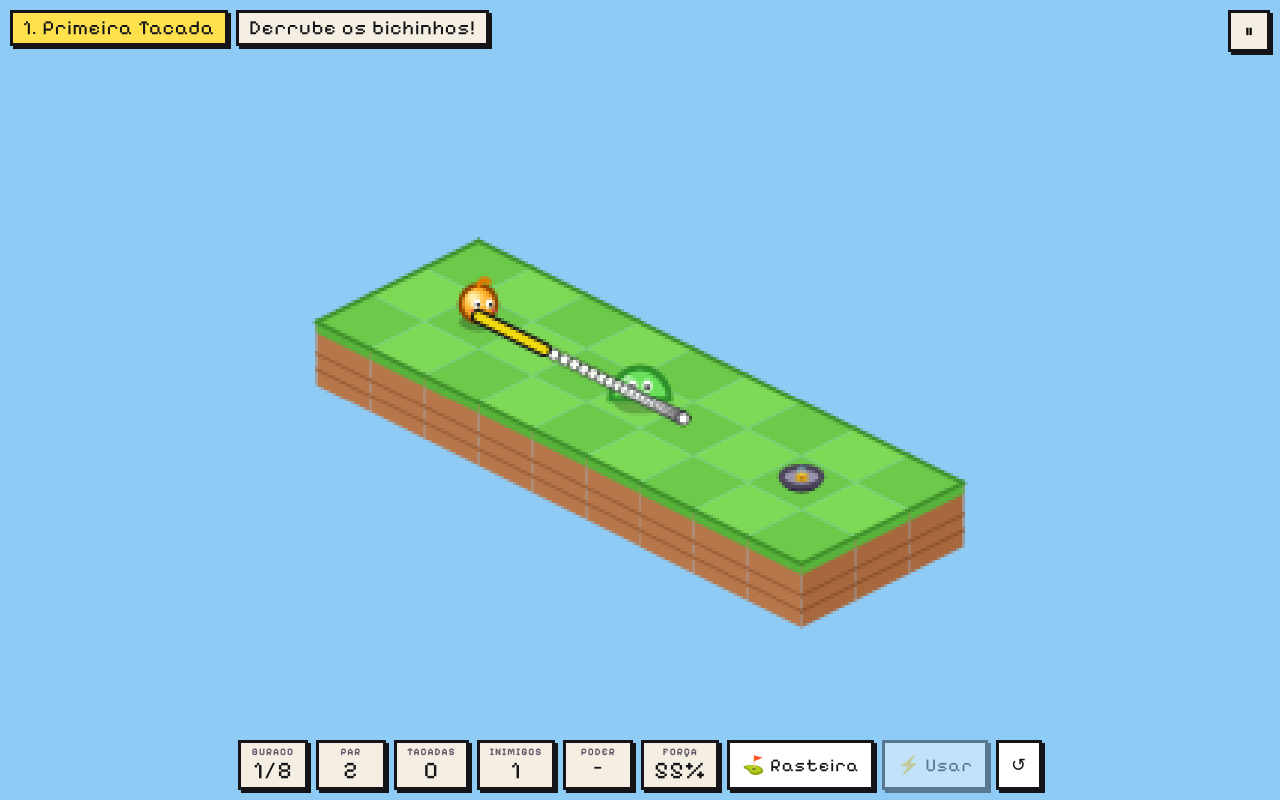
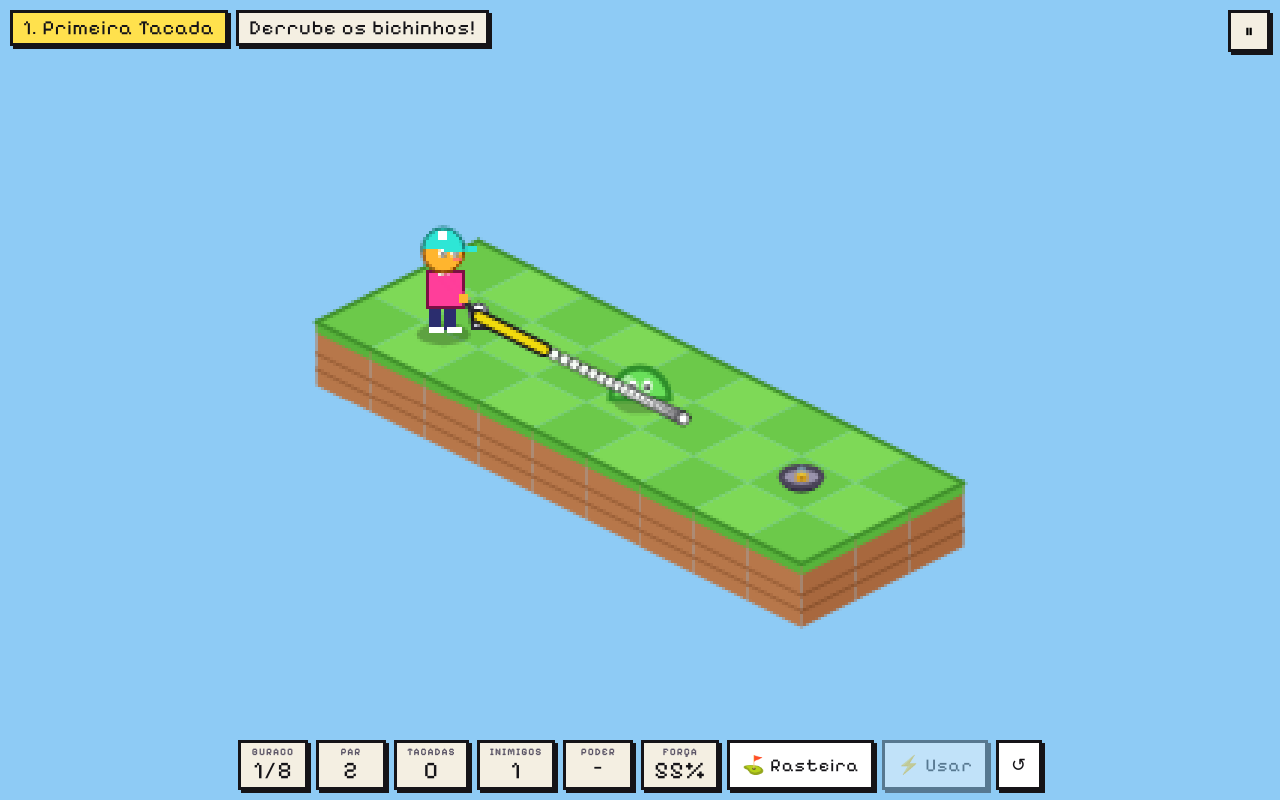
Before and after one commit to mecman-22/Fliperama, a plain HTML site: page games/golfe-nuvens/index.html in a window 1280 px wide. Both pictures are taken after a click on the button "▶ Jogar a rodada". Drawn offline with Linux system fonts and the light colour scheme.

Commit message:
Golfe nas Nuvens: o Pipo vira golfista e dá a tacada numa bola de golfe
Co-Authored-By: Claude Opus 5.5 <noreply@anthropic.com>

```diff
--- a/games.js
+++ b/games.js
@@ -22,7 +22,7 @@ window.GAMES = [
   {
     id: "golfe-nuvens",
     title: "Golfe nas Nuvens",
-    description: "Minigolfe com quebra-cabeça em ilhas flutuantes: o Pipo é a bola! Derrube os bichinhos para abrir o buraco, use ricochetes, setas, portais, tacadas por cima e poderes.",
+    description: "Minigolfe com quebra-cabeça em ilhas flutuantes, em pixel art: ajude o golfista Pipo a acertar os bichinhos para abrir o buraco, com ricochetes, setas, portais, tacadas por cima e poderes.",
     tags: ["Golfe", "Puzzle"],
     moods: ["pensar", "relaxar", "rapido"],
     controls: "Arraste para trás e solte (estilingue). Teclado: setas miram e dão força, Espaço taca, L troca o tipo de tacada",
--- a/games/golfe-nuvens/index.html
+++ b/games/golfe-nuvens/index.html
@@ -96,7 +96,7 @@
 <div class="screen" id="menu">
   <div class="panel">
     <h1>Golfe nas Nuvens</h1>
-    <p class="sub">O Pipo é a bola! Derrube todos os bichinhos da pista para abrir o buraco e termine com o menor número de tacadas.</p>
+    <p class="sub">Ajude o Pipo, o golfista das nuvens! Acerte a bola nos bichinhos da pista para abrir o buraco e termine com o menor número de tacadas.</p>
     <div class="stats" id="m-stats"></div>
     <div class="btns">
       <button class="b pink" id="play">▶ Jogar a rodada</button>
@@ -110,11 +110,11 @@
   <div class="panel">
     <h2>Como jogar</h2>
     <ul class="how">
-      <li><b>Mirar e tacar:</b> arraste o dedo ou o mouse <b>para trás</b> do Pipo, como um estilingue, e solte. Quanto mais longe, mais forte. No teclado: ← → miram, ↑ ↓ mudam a força e Espaço taca.</li>
+      <li><b>Mirar e tacar:</b> arraste o dedo ou o mouse <b>para trás</b> da bola, como um estilingue, e solte: o Pipo dá a tacada. Quanto mais longe, mais forte. No teclado: ← → miram, ↑ ↓ mudam a força e Espaço taca.</li>
       <li><b>Pontinhos brancos</b> mostram o caminho até a primeira batida.</li>
       <li><b>⛳ Rasteira / ☁️ Por cima:</b> a tacada por cima pula água e blocos.</li>
       <li><b>O buraco abre</b> só depois que todos os bichinhos forem derrubados.</li>
-      <li><b>Poderes:</b> a <b>Molinha</b> (rosa) dá o <b>Pulo</b> e o <b>Pedrisco</b> (cinza) dá o <b>Freio</b>. Use com Espaço ou ⚡ enquanto o Pipo rola.</li>
+      <li><b>Poderes:</b> a <b>Molinha</b> (rosa) dá o <b>Pulo</b> e o <b>Pedrisco</b> (cinza) dá o <b>Freio</b>. Use com Espaço ou ⚡ enquanto a bola rola.</li>
       <li><b>Pista:</b> areia freia, gelo escorrega, setas empurram, cogumelos quicam e portais teletransportam. Cair na água custa 1 tacada.</li>
     </ul>
     <div class="btns"><button class="b" data-back>← Voltar</button></div>
@@ -318,7 +318,7 @@ function startHole(idx) {
   H = loadHole(idx);
   B = { x: H.tee.x, y: H.tee.y, z: 0, vx: 0, vy: 0, vz: 0 };
   lob = false; warpLock = false; parts.length = 0;
-  aimDefault(); layout(); state = 'aim'; show(null); hud();
+  aimDefault(); placeGolfer(false); layout(); state = 'aim'; show(null); hud();
   $('t-name').textContent = `${idx + 1}. ${H.L.name}`;
   $('t-hint').textContent = H.enemies.length ? 'Derrube os bichinhos!' : 'Para o buraco!';
 }
@@ -326,13 +326,33 @@ function aimDefault() {
   const tgt = H.enemies.find(e => e.alive) || H.hole;
   aim.ang = Math.atan2(tgt.y - B.y, tgt.x - B.x); aim.pow = .55;
 }
+// ---------- Golfista (o Pipo) ----------
+// Fica ao lado da bola, de frente para ela; a tacada sai na linha da mira.
+const GF = { x: 0, y: 0, z: 0, swingT: -1, pow: .5, ang: 0 };
+const IMPACT = .34;
+function golferSpot(ang) {
+  const c = Math.cos(ang), s = Math.sin(ang), fb = floorH(at(B.x, B.y));
+  const ok = p => { const t = at(p.x, p.y); return t !== '.' && t !== 'a' && floorH(t) === fb; };
+  const a = { x: B.x - s * .55 - c * .1, y: B.y + c * .55 - s * .1 }, b = { x: B.x + s * .55 - c * .1, y: B.y - c * .55 - s * .1 };
+  const p = ok(a) || !ok(b) ? a : b;
+  return { x: p.x, y: p.y, z: fb };
+}
+function placeGolfer(poof) {
+  Object.assign(GF, golferSpot(aim.ang), { swingT: -1, ang: aim.ang, bx: B.x, by: B.y });
+  if (poof) burst(GF.x, GF.y, .2, '#ffffff', 8, 1.5);
+}
 function shoot() {
   if (state !== 'aim' || aim.pow < .04) return;
-  const v = aim.pow * VMAX, c = Math.cos(aim.ang), s = Math.sin(aim.ang);
+  Object.assign(GF, golferSpot(aim.ang), { swingT: 0, pow: aim.pow, ang: aim.ang, lob, bx: B.x, by: B.y });
+  state = 'swing';
+}
+function launch() {
+  const v = GF.pow * VMAX, c = Math.cos(GF.ang), s = Math.sin(GF.ang);
   H.from = { x: B.x, y: B.y, z: B.z };
-  if (lob) { B.vx = c * v * .8; B.vy = s * v * .8; B.vz = 4 + v * .5; B.z += .01; }
+  if (GF.lob) { B.vx = c * v * .8; B.vy = s * v * .8; B.vz = 4 + v * .5; B.z += .01; }
   else { B.vx = c * v; B.vy = s * v; B.vz = 0; }
-  H.shots++; state = 'roll'; beep(300 + v * 40, .08, 'triangle', .07, 180); hud();
+  H.shots++; state = 'roll'; beep(900, .05, 'square', .07, 500); beep(300 + v * 40, .08, 'triangle', .06, 180);
+  burst(B.x, B.y, .1, '#ffffff', 5, 1.5); hud();
 }
 function usePower() {
   if (state !== 'roll' || !H.power) return;
@@ -350,7 +370,9 @@ function update(dt) {
   }
   for (const p of parts) { p.x += p.vx * dt; p.y += p.vy * dt; p.z += p.vz * dt; p.vz -= 9 * dt; p.life -= dt; }
   for (let i = parts.length - 1; i >= 0; i--) if (parts[i].life <= 0) parts.splice(i, 1);
-  if (state === 'sunk') { sinkT += dt; if (sinkT > .7) holeDone(true); return; }
+  if (GF.swingT >= 0) GF.swingT += dt;
+  if (state === 'swing') { if (GF.swingT >= IMPACT) launch(); return; }
+  if (state === 'sunk') { sinkT += dt; if (sinkT > .9) holeDone(true); return; }
   if (state !== 'roll') return;
   const N = 5;
   for (let k = 0; k < N; k++) {
@@ -400,7 +422,7 @@ function knock(e) {
 function stopBall() {
   B.vx = B.vy = B.vz = 0; state = 'aim';
   if (H.shots >= 12) { holeDone(false); return; }
-  aimDefault(); hud();
+  aimDefault(); placeGolfer(true); hud();
 }
 
 // ---------- Pontuação ----------
@@ -701,24 +723,76 @@ function drawFlag() {
 function drawBall() {
   const fh = floorH(at(B.x, B.y));
   const shrink = state === 'sunk' ? Math.max(0, 1 - sinkT / .5) : 1;
-  const [sx, sy] = iso(B.x, B.y, fh), r = TW * .17 * shrink;
-  ctx.fillStyle = 'rgba(0,0,0,.25)'; ctx.beginPath(); ctx.ellipse(sx, sy, r * 1.05 / (1 + (B.z - fh) * .6), r * .5 / (1 + (B.z - fh) * .6), 0, 0, 7); ctx.fill();
+  const [sx, sy] = iso(B.x, B.y, fh), r = Math.max(2.5, TW * .085) * shrink;
+  const lift = 1 + (B.z - fh) * .6;
+  ctx.fillStyle = 'rgba(0,0,0,.28)'; ctx.beginPath(); ctx.ellipse(sx, sy, r * 1.1 / lift, r * .5 / lift, 0, 0, 7); ctx.fill();
   if (shrink <= 0) return;
-  const [x, y] = iso(B.x, B.y, B.z);
-  const sp = Math.hypot(B.vx, B.vy);
-  const vx = state === 'aim' ? Math.cos(aim.ang) : sp ? B.vx / sp : 0, vy = state === 'aim' ? Math.sin(aim.ang) : sp ? B.vy / sp : 0;
-  const lx = (vx - vy), ly = (vx + vy) * .5;            // direção do olhar na tela
-  const cy = y - r;
-  const g = ctx.createRadialGradient(x - r * .35, cy - r * .4, r * .1, x, cy, r * 1.1);
-  g.addColorStop(0, '#fff3b0'); g.addColorStop(.5, '#ffb52e'); g.addColorStop(1, '#e07a00');
-  ctx.fillStyle = g; ctx.beginPath(); ctx.arc(x, cy, r, 0, 7); ctx.fill();
-  ctx.strokeStyle = '#8a4300'; ctx.lineWidth = Math.max(1.5, r * .1); ctx.stroke();
-  // topetinho
-  ctx.strokeStyle = '#e07a00'; ctx.lineWidth = Math.max(2, r * .16); ctx.lineCap = 'round';
-  ctx.beginPath(); ctx.moveTo(x, cy - r); ctx.quadraticCurveTo(x + r * .3, cy - r * 1.5, x + r * .55, cy - r * 1.2); ctx.stroke();
-  const ex = clamp(lx, -1, 1) * r * .25, ey = clamp(ly, -1, 1) * r * .2;
-  eyes(x + ex, cy - r * .1 + ey, r * 1.1, clamp(lx, -1, 1), clamp(ly, -1, 1));
-  ctx.fillStyle = 'rgba(255,90,140,.55)'; for (const d of [-1, 1]) { ctx.beginPath(); ctx.ellipse(x + ex + d * r * .62, cy + r * .28 + ey, r * .16, r * .09, 0, 0, 7); ctx.fill(); }
+  const [x, y] = iso(B.x, B.y, B.z), cy = y - r;
+  ctx.fillStyle = '#f7f7fb'; ctx.beginPath(); ctx.arc(x, cy, r, 0, 7); ctx.fill();
+  ctx.fillStyle = '#c9cbd8'; ctx.beginPath(); ctx.arc(x + r * .25, cy + r * .25, r * .7, 0, 7); ctx.fill();
+  ctx.fillStyle = '#ffffff'; ctx.beginPath(); ctx.arc(x - r * .2, cy - r * .2, r * .6, 0, 7); ctx.fill();
+  ctx.fillStyle = '#b5b8c8'; for (const [dx, dy] of [[.35, -.1], [-.1, .4], [.3, .45]]) ctx.fillRect(Math.round(x + dx * r), Math.round(cy + dy * r), 1, 1);
+  ctx.strokeStyle = '#4a4458'; ctx.lineWidth = 1; ctx.beginPath(); ctx.arc(x, cy, r, 0, 7); ctx.stroke();
+}
+// Curva do balanço do taco: quanto o taco gira para trás (+) ou para a frente (−)
+function swingK(t, pow) {
+  const ease = u => u * u * (3 - 2 * u), back = 1.3 + pow * 1.7;
+  if (t < 0) return Math.sin(time * 2.5) * .06;
+  if (t < .22) return back * ease(t / .22);
+  if (t < IMPACT) return back * (1 - ((t - .22) / (IMPACT - .22)) ** 2);
+  if (t < .62) return -3.1 * ease((t - IMPACT) / (.62 - IMPACT));
+  return -3.1;
+}
+function golferPose() {
+  if (state === 'aim') return { ...golferSpot(aim.ang), t: -1, pow: aim.pow, bx: B.x, by: B.y };
+  return { x: GF.x, y: GF.y, z: GF.z, t: GF.swingT, pow: GF.pow, bx: GF.bx, by: GF.by };
+}
+function drawGolfer() {
+  if (state === 'menu') return;
+  const g = golferPose();
+  const [x, y0] = iso(g.x, g.y, g.z), u = Math.max(1.8, TW * .095);
+  const cheer = state === 'sunk' || (state === 'done' && H.open);
+  const y = y0 - (cheer ? Math.abs(Math.sin(time * 10)) * u * 2 : 0);
+  const [bx, by] = iso(g.bx, g.by, g.z);
+  const f = bx >= x ? 1 : -1;                                  // vira para o lado da bola
+  // sombra
+  ctx.fillStyle = 'rgba(0,0,0,.25)'; ctx.beginPath(); ctx.ellipse(x, y0, u * 2.6, u * 1.1, 0, 0, 7); ctx.fill();
+  // pernas e sapatos
+  ctx.fillStyle = '#2b2d6e'; ctx.fillRect(Math.round(x - u * 1.3), Math.round(y - u * 3.2), Math.round(u * 1.1), Math.round(u * 3));
+  ctx.fillRect(Math.round(x + u * .2), Math.round(y - u * 3.2), Math.round(u * 1.1), Math.round(u * 3));
+  ctx.fillStyle = '#ffffff'; ctx.fillRect(Math.round(x - u * 1.5 + (f < 0 ? -u * .3 : 0)), Math.round(y - u * .6), Math.round(u * 1.5), Math.round(u * .7));
+  ctx.fillRect(Math.round(x + u * .1 + (f > 0 ? u * .3 : 0)), Math.round(y - u * .6), Math.round(u * 1.5), Math.round(u * .7));
+  // tronco (camisa polo)
+  ctx.fillStyle = '#ff3e9a'; ctx.fillRect(Math.round(x - u * 1.7), Math.round(y - u * 6.3), Math.round(u * 3.4), Math.round(u * 3.4));
+  ctx.fillStyle = '#ffffff'; ctx.fillRect(Math.round(x - u * .6), Math.round(y - u * 6.3), Math.round(u * 1.2), Math.round(u * .6));
+  ctx.strokeStyle = '#7a1043'; ctx.lineWidth = 1; ctx.strokeRect(Math.round(x - u * 1.7) + .5, Math.round(y - u * 6.3) + .5, Math.round(u * 3.4), Math.round(u * 3.4));
+  // braços + taco girando em volta do ombro
+  const px = x + f * u * .3, py = y - u * 5.4;
+  let a0 = Math.atan2(by - py, bx - px);
+  if (cheer) a0 = -Math.PI / 2 - f * .6;
+  const k = cheer ? 0 : swingK(g.t, g.pow), th = a0 - f * k;
+  const dx = Math.cos(th), dy = Math.sin(th);
+  const hx = px + dx * u * 2.6, hy = py + dy * u * 2.6;
+  const reach = Math.min(Math.hypot(bx - px, by - py), u * 9);
+  const cx = px + dx * reach, cyy = py + dy * reach;
+  ctx.strokeStyle = '#ff3e9a'; ctx.lineWidth = Math.max(2, u * .9); ctx.lineCap = 'square';
+  ctx.beginPath(); ctx.moveTo(px, py); ctx.lineTo(hx, hy); ctx.stroke();
+  ctx.strokeStyle = '#2a2833'; ctx.lineWidth = Math.max(2, u * .5);
+  ctx.beginPath(); ctx.moveTo(hx, hy); ctx.lineTo(cx, cyy); ctx.stroke();
+  ctx.fillStyle = '#c9cbd8'; ctx.fillRect(Math.round(cx - u * .9), Math.round(cyy - u * .55), Math.round(u * 1.8), Math.round(u * 1.1));
+  ctx.strokeStyle = '#2a2833'; ctx.lineWidth = 1; ctx.strokeRect(Math.round(cx - u * .9) + .5, Math.round(cyy - u * .55) + .5, Math.round(u * 1.8), Math.round(u * 1.1));
+  ctx.fillStyle = '#ffb52e'; ctx.fillRect(Math.round(hx - u * .5), Math.round(hy - u * .5), Math.round(u), Math.round(u));
+  // cabeça do Pipo
+  const hy0 = y - u * 8;
+  ctx.fillStyle = '#ffb52e'; ctx.beginPath(); ctx.arc(x, hy0, u * 2, 0, 7); ctx.fill();
+  ctx.strokeStyle = '#8a4300'; ctx.lineWidth = 1; ctx.stroke();
+  eyes(x + f * u * .5, hy0 + u * .1, u * 1.9, f, .6);
+  ctx.fillStyle = 'rgba(255,90,140,.6)'; ctx.fillRect(Math.round(x + f * u * 1.3 - u * .4), Math.round(hy0 + u * .7), Math.round(u * .8), Math.round(u * .4));
+  // boné com aba virada para a bola
+  ctx.fillStyle = '#2ee6d6'; ctx.beginPath(); ctx.arc(x, hy0 - u * .3, u * 2.05, Math.PI, 0); ctx.closePath(); ctx.fill();
+  ctx.fillRect(Math.round(f > 0 ? x : x - u * 3.3), Math.round(hy0 - u * .6), Math.round(u * 3.3), Math.round(u * .6));
+  ctx.strokeStyle = '#167a72'; ctx.lineWidth = 1; ctx.beginPath(); ctx.arc(x, hy0 - u * .3, u * 2.05, Math.PI, 0); ctx.stroke();
+  ctx.fillStyle = '#ffffff'; ctx.fillRect(Math.round(x - u * .4), Math.round(hy0 - u * 2.1), Math.round(u * .8), Math.round(u * .8));
 }
 function drawGuide() {
   if (state !== 'aim') return;
@@ -758,7 +832,10 @@ function draw() {
   for (const p of H.posts) list.push({ d: p.x + p.y, f: () => drawPost(p) });
   for (const e of H.enemies) if (e.alive) list.push({ d: e.x + e.y, f: () => drawEnemy(e) });
   list.push({ d: H.hole.x + H.hole.y - .01, f: drawFlag });
-  if (state !== 'menu') list.push({ d: B.x + B.y + (B.z > .3 ? 1 : 0), f: drawBall });
+  if (state !== 'menu') {
+    list.push({ d: B.x + B.y + (B.z > .3 ? 1 : 0), f: drawBall });
+    const g = golferPose(); list.push({ d: g.x + g.y + .05, f: drawGolfer });
+  }
   list.sort((a, b) => a.d - b.d).forEach(o => o.f());
   for (const p of parts) {
     const [x, y] = iso(p.x, p.y, Math.max(0, p.z)); ctx.globalAlpha = clamp(p.life * 2, 0, 1);
```
